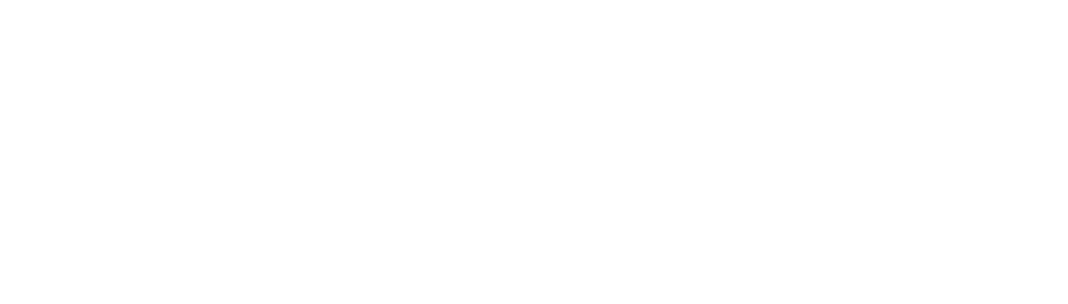
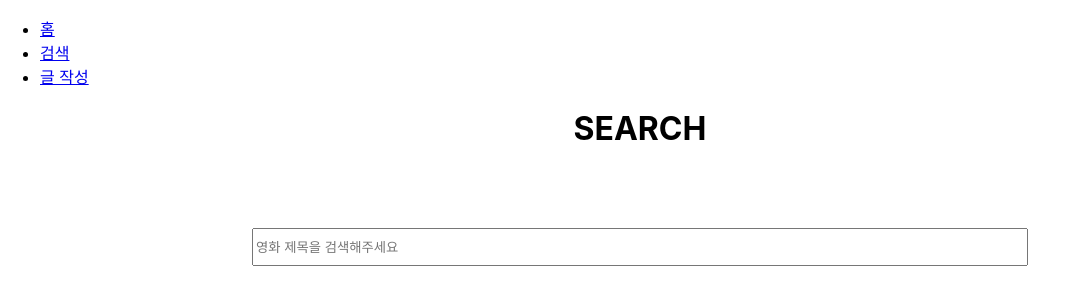
Before and after one commit to kanell0304/React_TeamProject, a React (Create React App) app: page /searchList in a window 1280 px wide. Shown: the top 304 px of the page, without its empty margins (0-1068 px from the left). Built offline with nearby package versions, Linux system fonts and the light colour scheme.

Commit message:
SearchList.jsx first commit

```diff
--- a/src/component/SearchList.jsx
+++ b/src/component/SearchList.jsx
@@ -1,9 +1,41 @@
+import { useContext, useState } from "react";
+import { ListProvider } from "./ListContext";
+import Navibar from "./Navibar";
+import { useNavigate } from "react-router-dom";
+import '../tempCss/SearchList.css'
 
 const SearchList = () => {
+    const navigate = useNavigate();
+
+    const {movieList} = useContext(ListProvider);
+    const [input,setInput] = useState('');
+
+    const moveDetail = (movieId) => {
+        navigate(`/listDetail/${movieId}`);
+    }
+
     return (
+        <>
         <div>
-
+            <Navibar />
+            <h1 style={{textAlign : "center"}}>SEARCH</h1>
         </div>
+        <div>
+            <input className = 'searchBar' placeholder="영화 제목을 검색해주세요" value={input} onChange={e=>setInput(e.target.value)}/>
+            {input&&(
+            movieList.map(ml=>(
+            ml.title.includes(input)?(
+                <div className="searchList" key={ml.id}
+                onClick={()=>moveDetail(ml.id)}>
+                    <h3>{ml.title}</h3>
+                    <div className="searchDetail"> {ml.category}</div>
+                </div>
+            ):''
+        )
+        )
+            )}
+        </div>
+        </>
     );
 };
 
--- /dev/null
+++ b/src/tempCss/SearchList.css
@@ -0,0 +1,22 @@
+.searchBar{
+    margin-top: 5rem;
+    width: 60%;
+    height: 2rem;
+    display: flex;
+    justify-self: center;
+}
+.searchList {
+    margin-top: 1rem;
+    width: 50%;
+
+    justify-self: center;
+    padding: 1rem;
+    border-bottom: 1px solid black;
+    }
+
+.searchDetail{
+    height: 1rem;
+    font-size: small;
+    margin-top: 2rem;
+    justify-self: right;
+}
```
